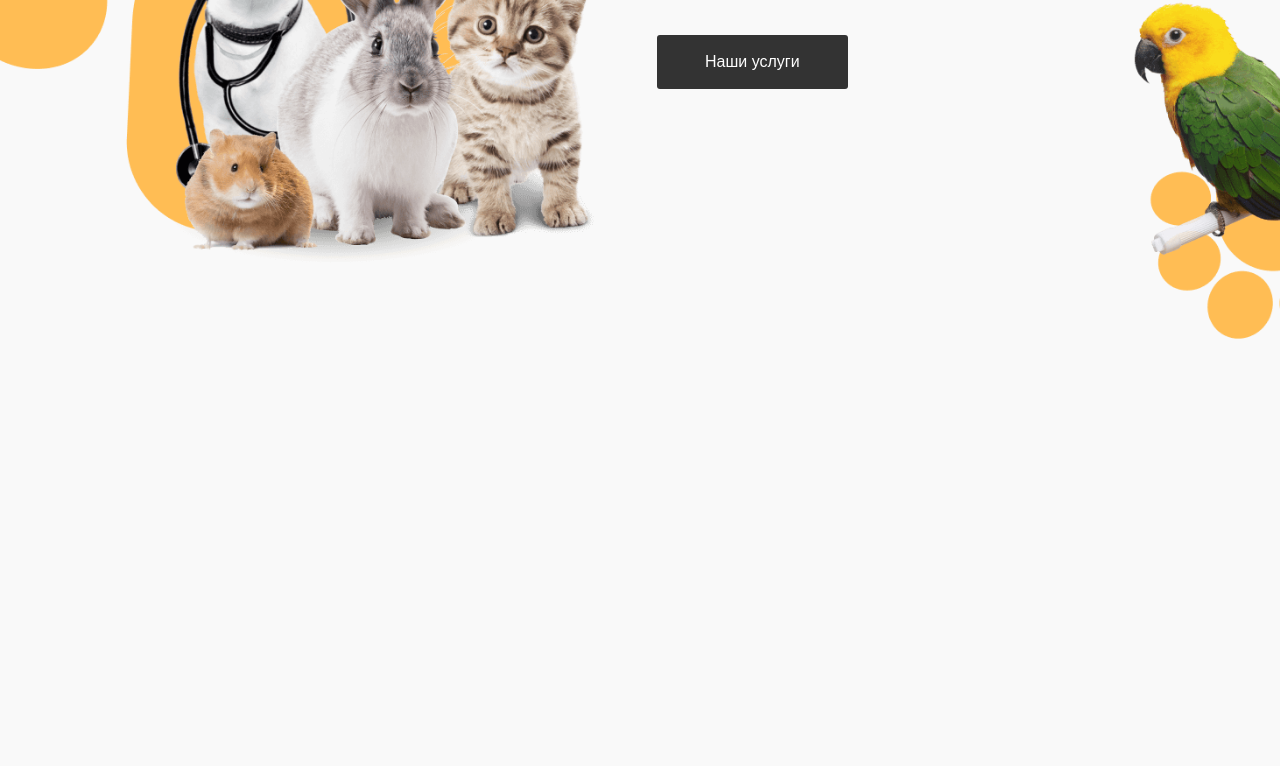
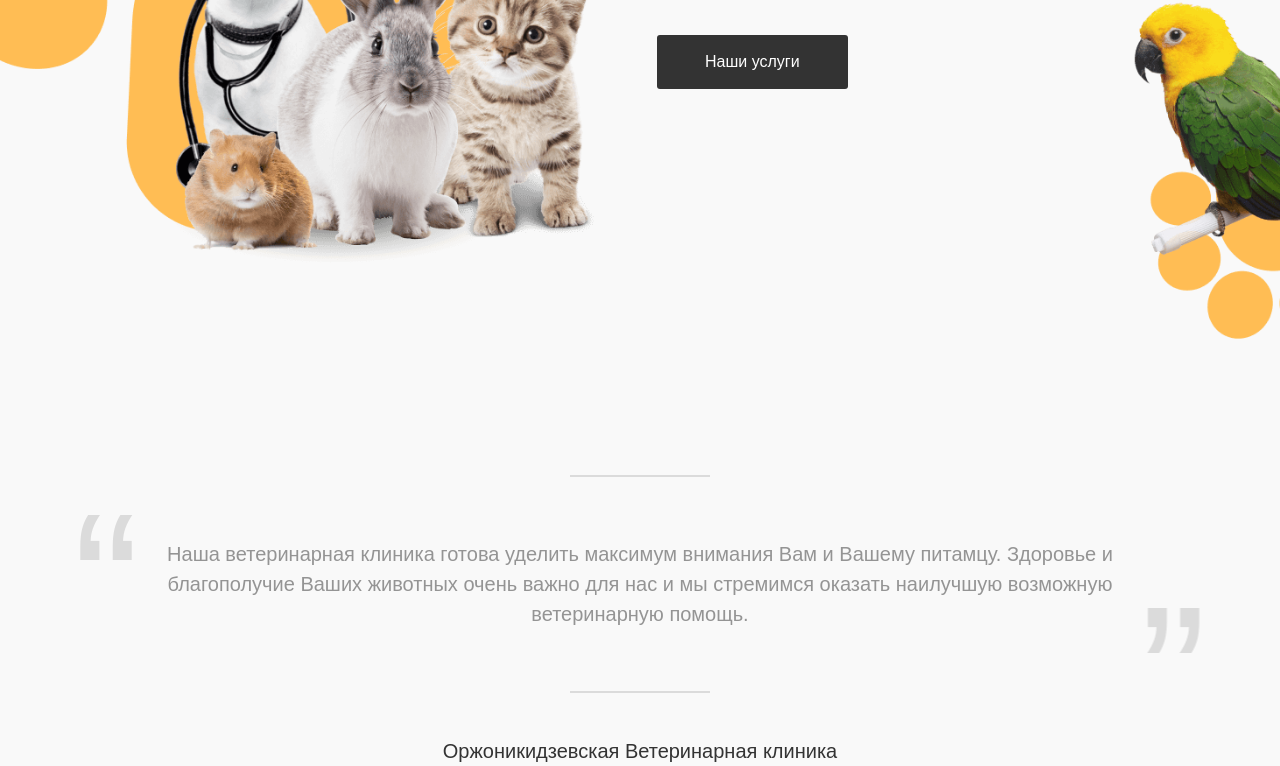
Before and after one commit to azim-abdulhanov/veterinary, a website: page index.html in a window 1280 px wide. Shown: the part 535-1301 px from the top of the page. Before the commit the page ends 914 px from the top, so only its background shows below. Drawn offline with Linux system fonts and the light colour scheme.

Commit message:
add:  quote section ✅

```diff
--- a/index.html
+++ b/index.html
@@ -105,6 +105,24 @@
 				</div>
 			</section>
 			<!-- HERO END -->
+
+			<!-- QUOTE START -->
+			<section class='pt-[53px]'>
+				<div class='container'>
+					<div class='flex flex-col items-center justify-center'>
+						<blockquote class='w-[1134px] flex flex-col items-center justify-center mx-auto before:border before:border-solid before:border-[#dbdbdb] before:content-[""] after:border after:border-solid after:border-[#dbdbdb] after:content-[""] before:w-[140px] after:w-[140px] before:translate-y-[43px] after:translate-y-[-43px]'>
+							<p class='text-[#949494] font-normal text-[20px] text-center flex items-center'>
+								<span class='text-[200px] text-[#dbdbdb]'>“</span>Наша ветеринарная клиника готова уделить максимум внимания Вам и Вашему питамцу. Здоровье и благополучие Ваших животных очень важно для нас и мы стремимся оказать наилучшую возможную ветеринарную помощь.
+								<span class='text-[200px] text-[#dbdbdb] transform rotate-[-180deg]'>“</span>
+							</p>
+						</blockquote>
+						<cite class='text-[#333] font-medium text-[20px] not-italic'>
+							Оржоникидзевская Ветеринарная клиника
+						</cite>
+					</div>
+				</div>
+			</section>
+			<!-- QUOTE END -->
 		</main>
 		<!-- MAIN END -->
 	</body>
```
